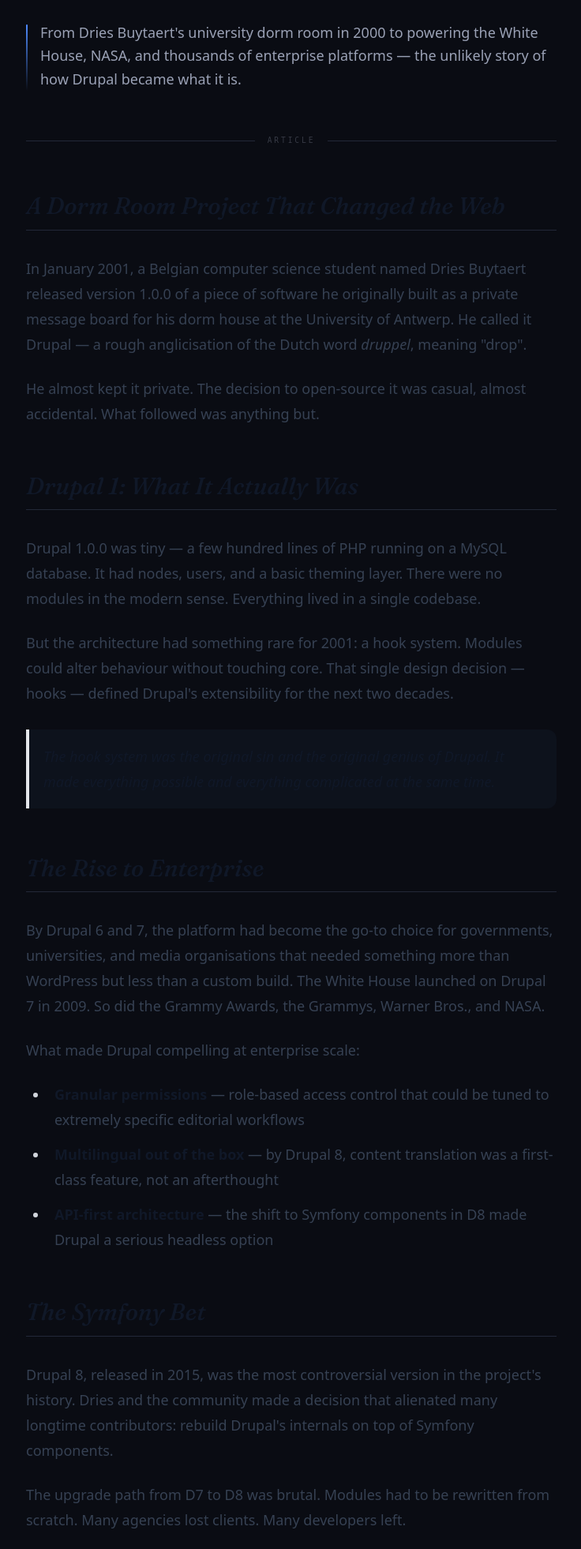
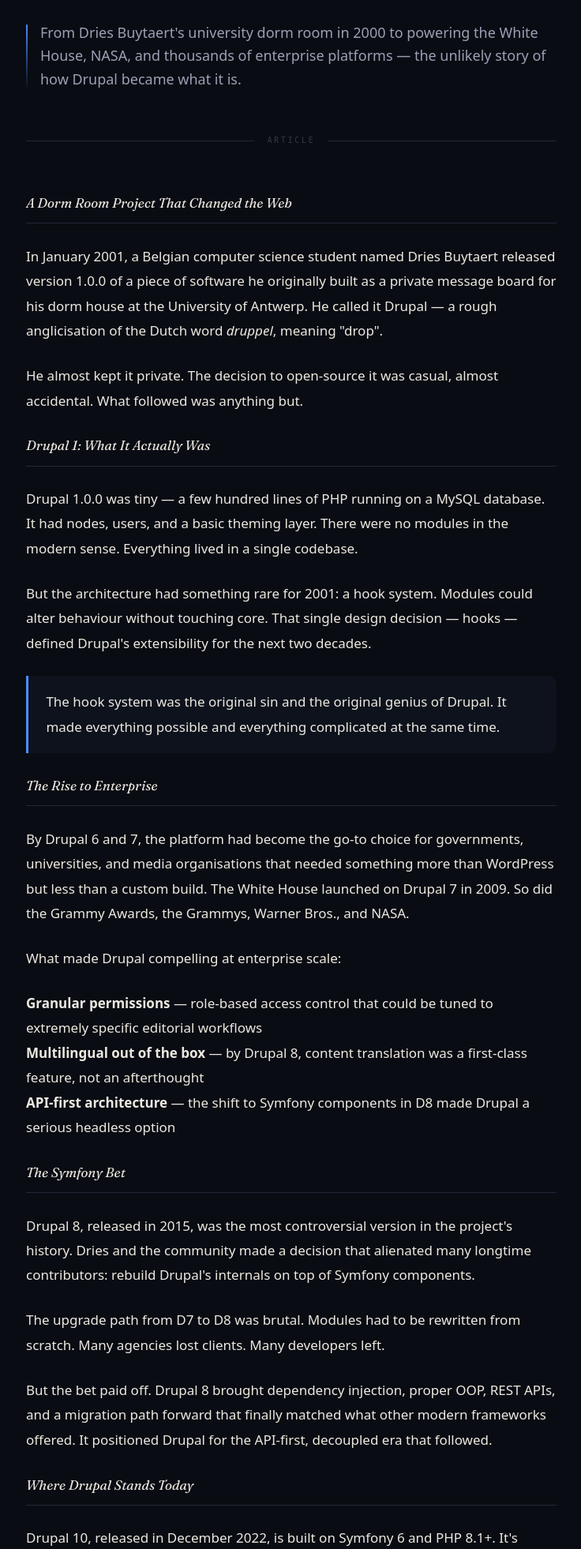
Before and after one commit to FLoRyN1994/Portfolio, a Laravel app: page /blog/drupal-at-25-history in a window 1280 px wide. Shown: the part 458-2420 px from the top of the page at 79% size, without its empty margins (271-1007 px from the left). Run offline with Laravel 12, Linux system fonts and the light colour scheme; data comes from the database, SQL or seed files in the repository; style sheets or scripts are compiled from the project's sources.

Commit message:
Fix blog text color: drop prose classes, use blog-content CSS directly

```diff
--- a/resources/css/app.css
+++ b/resources/css/app.css
@@ -111,25 +111,12 @@
 
     /* ─── Blog post body ─────────────────────────────────── */
     .blog-content {
-        --tw-prose-body:         var(--color-text);
-        --tw-prose-headings:     var(--color-text);
-        --tw-prose-lead:         var(--color-muted);
-        --tw-prose-links:        var(--color-accent);
-        --tw-prose-bold:         var(--color-text);
-        --tw-prose-counters:     var(--color-accent);
-        --tw-prose-bullets:      var(--color-accent);
-        --tw-prose-hr:           var(--color-line);
-        --tw-prose-quotes:       var(--color-text);
-        --tw-prose-quote-borders: var(--color-accent);
-        --tw-prose-captions:     var(--color-muted);
-        --tw-prose-code:         var(--color-accent);
-        --tw-prose-pre-code:     var(--color-text);
-        --tw-prose-pre-bg:       var(--color-surface);
-        --tw-prose-th-borders:   var(--color-line);
-        --tw-prose-td-borders:   var(--color-line);
+        color: var(--color-text);
         font-size: 1.0625rem;
         line-height: 1.85;
     }
+
+    .blog-content > * + * { margin-top: 1.5em; }
 
     /* Headings: display font + bottom rule on h2 */
     .blog-content h2,
--- a/resources/views/pages/blog/show.blade.php
+++ b/resources/views/pages/blog/show.blade.php
@@ -67,7 +67,7 @@
             </div>
 
             {{-- Body --}}
-            <div class="blog-content prose prose-lg max-w-none" data-reveal>
+            <div class="blog-content" data-reveal>
                 {!! $post->content !!}
             </div>
 
```
